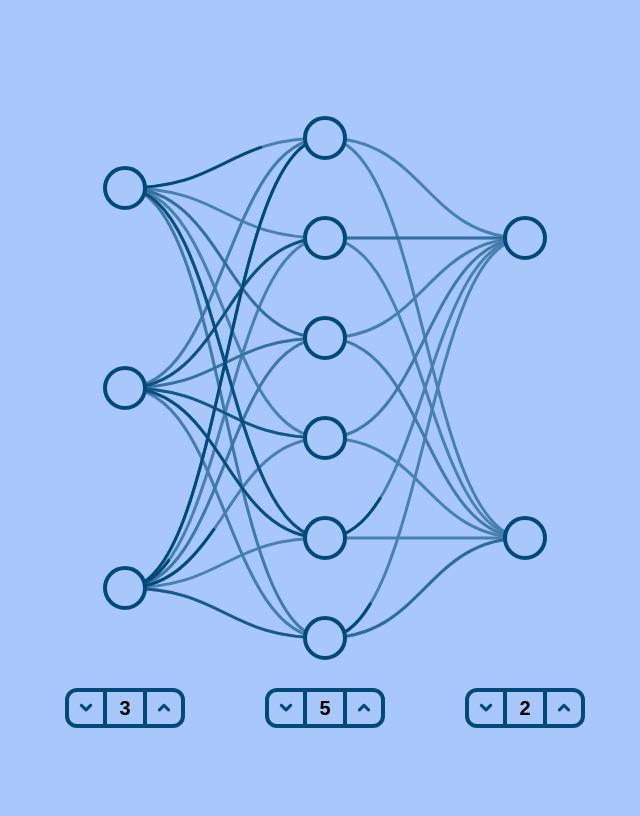
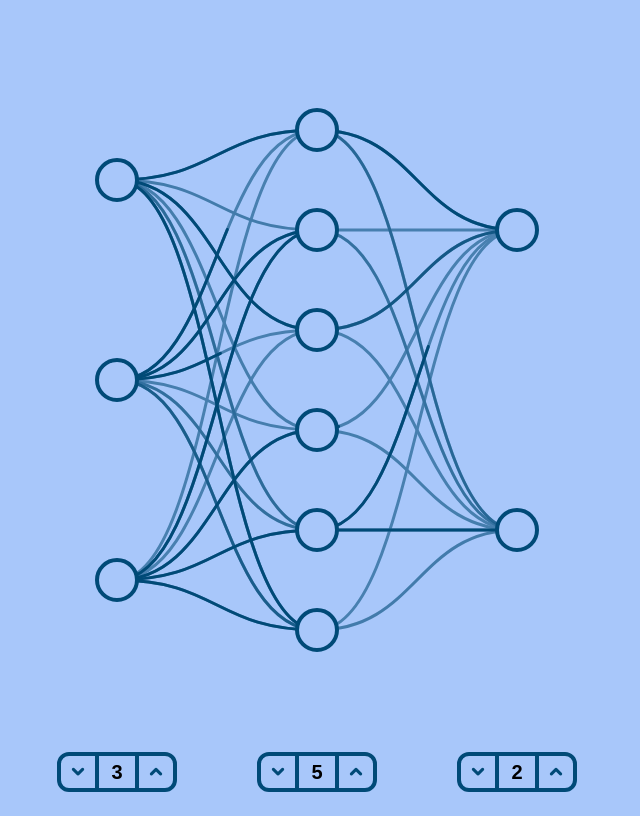
Before and after one commit to SimpleJS-AI/SimpleJS-NNVisualization, a plain HTML site: page index.html in a window 1280 px wide. Shown: the whole page, without its empty margins (323-963 px from the left). Drawn offline with nearby package versions, Linux system fonts and the light colour scheme.

Commit message:
layout improvements

```diff
--- a/index.html
+++ b/index.html
@@ -9,6 +9,7 @@
 <body>
 <div class="outer-container">
     <div class="container">
+        <div class="empty"></div>
         <svg viewBox="0 0 600 600" width="600" height="600">
             <g id="neural-network">
             </g>
--- a/style.scss
+++ b/style.scss
@@ -4,6 +4,7 @@
 }
 
 body{
+    margin: 0;
     overflow: hidden;
     background: var(--a1);
 }
@@ -17,11 +18,12 @@ body{
 }
 .container{
     display: flex;
-    justify-content: center;
+    justify-content: space-between;
     align-items: center;
     flex-direction: column;
     max-width: 100%;
-    max-height: 100%;
+    height: calc(100% - 16px);
+    padding: 8px;
 }
 
 svg {
```
Also changed, not shown: style.css, 1 other file.
